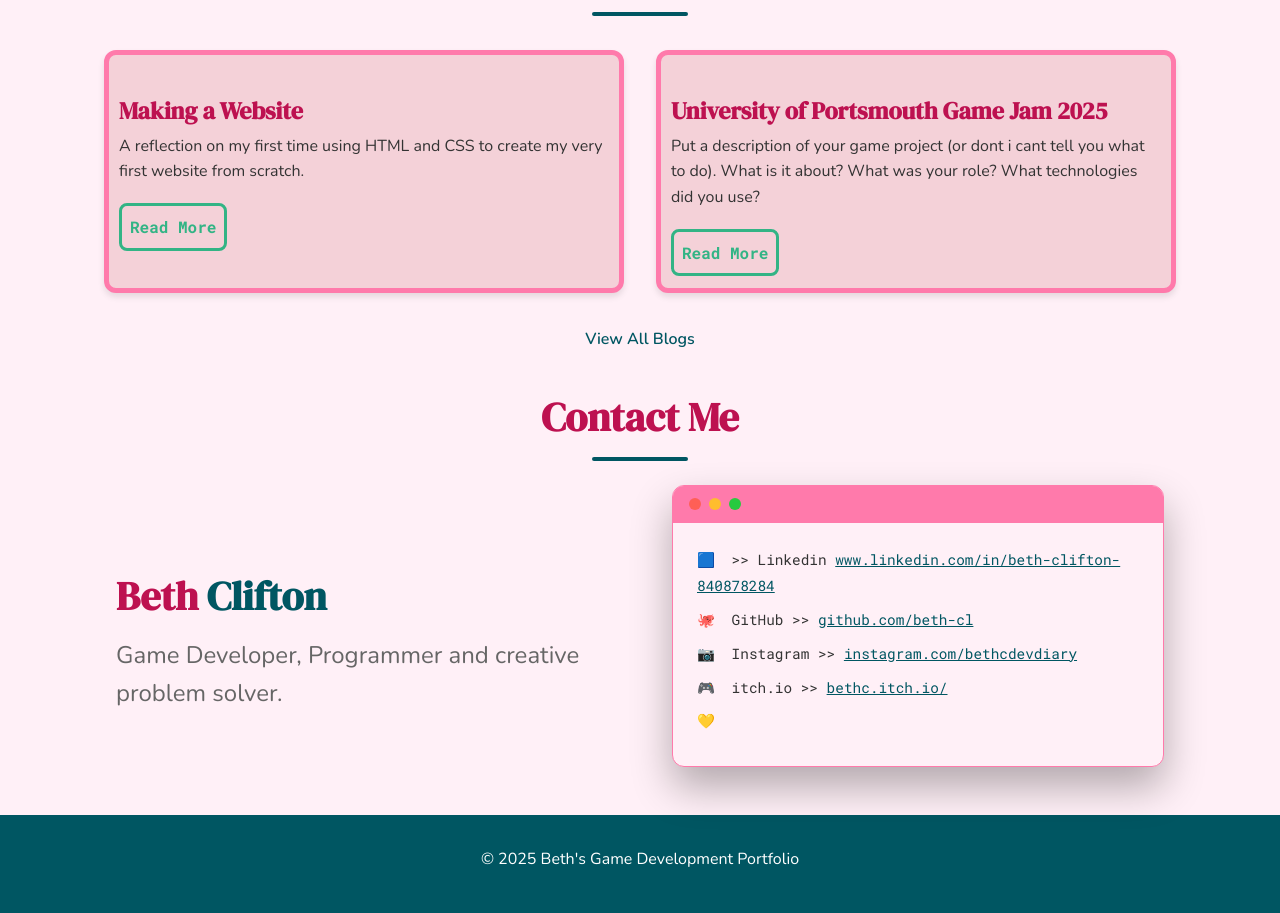
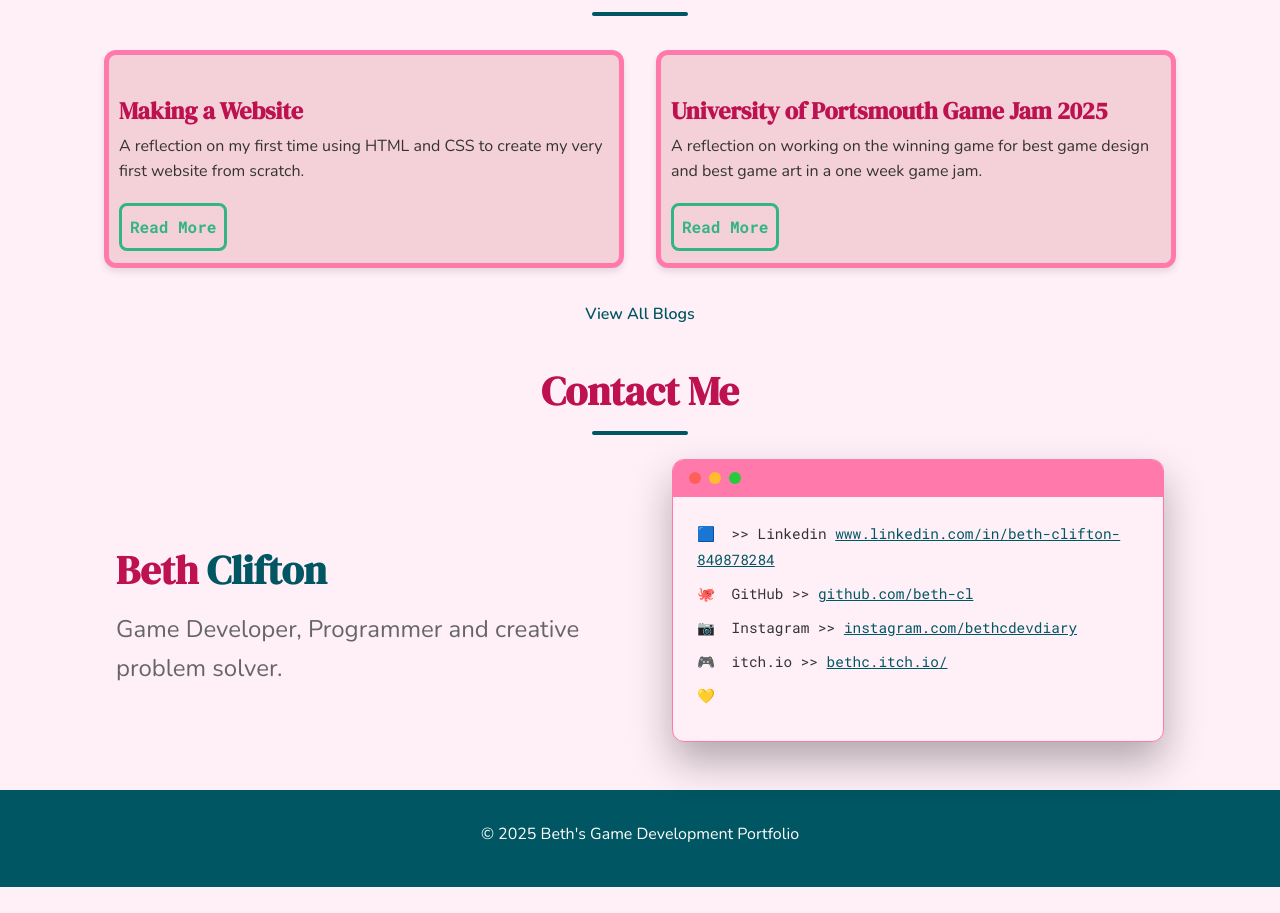
Before and after one commit to beth-cl/mywebdev, a plain HTML site: page index.html in a window 1280 px wide. Shown: the part 2780-3693 px from the top of the page. After the commit the page ends 3667 px from the top, so only its background shows below. Drawn offline with nearby package versions, Linux system fonts and the light colour scheme.

Commit message:
html edits

```diff
--- a/index.html
+++ b/index.html
@@ -315,9 +315,7 @@
           <div class="project-card">
             <h2>University of Portsmouth Game Jam 2025</h2>
             <p>
-              Put a description of your game project (or dont i cant tell you
-              what to do). What is it about? What was your role? What
-              technologies did you use?
+              A reflection on working on the winning game for best game design and best game art in a one week game jam.
             </p>
             <div class="project-links">
               <a href="Blog-Posts/EdTrotCity.html" class="button-secondary">Read More</a>
```
Also changed, not shown: blog.html (+2 -0 lines).
